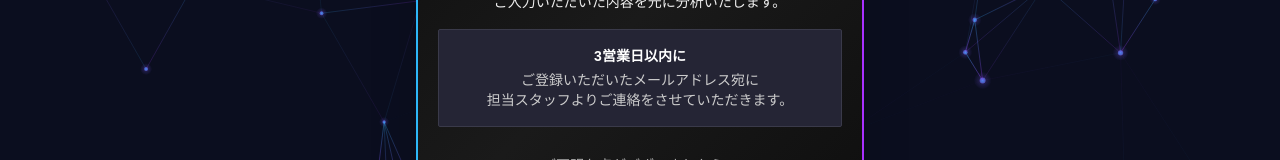
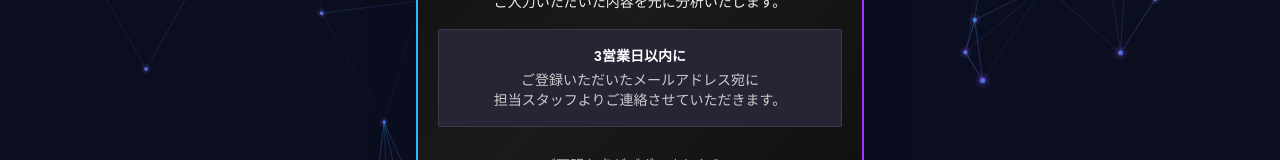
Before and after one commit to BCL-kowaki/kiwami-kawara, a Next.js app: page / in a window 1280 px wide. Both pictures are taken after typing "Sample", "Sample", "name@example.com" into the empty fields and a click on the button "送信する". Shown: the part 359-519 px from the top of the page. Built offline with nearby package versions, Linux system fonts and the light colour scheme; no server answers.

Commit message:
fix: 完了ページの文言修正
「ご連絡をさせていただきます」→「ご連絡させていただきます」に修正

```diff
--- a/app/page.tsx
+++ b/app/page.tsx
@@ -288,7 +288,7 @@ export default function Home() {
                                         </p>
                                         <p style={{ color: '#cccccc' }}>
                                             ご登録いただいたメールアドレス宛に<br />
-                                            担当スタッフよりご連絡をさせていただきます。
+                                            担当スタッフよりご連絡させていただきます。
                                         </p>
                                     </div>
                                 </div>
```
